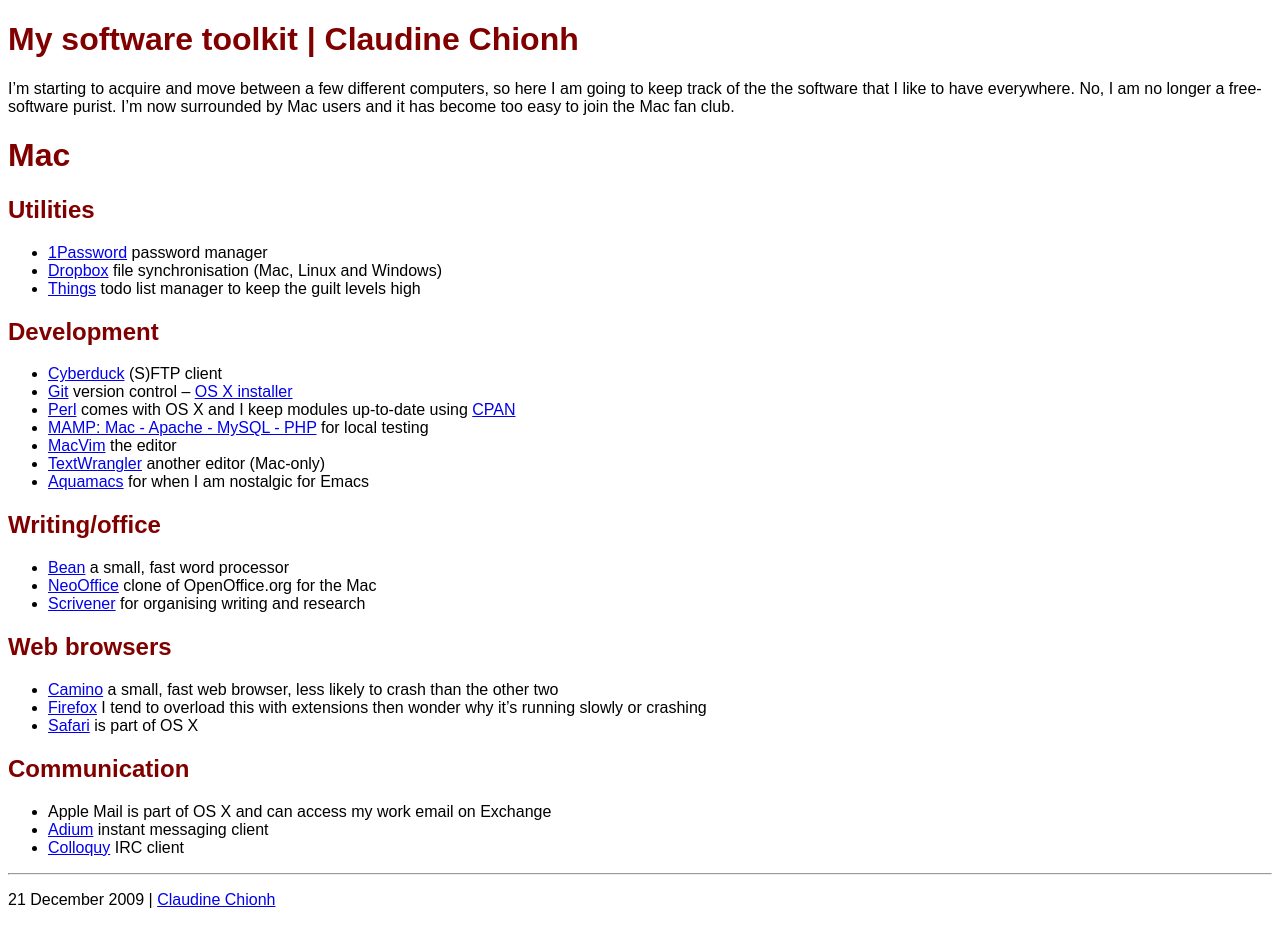
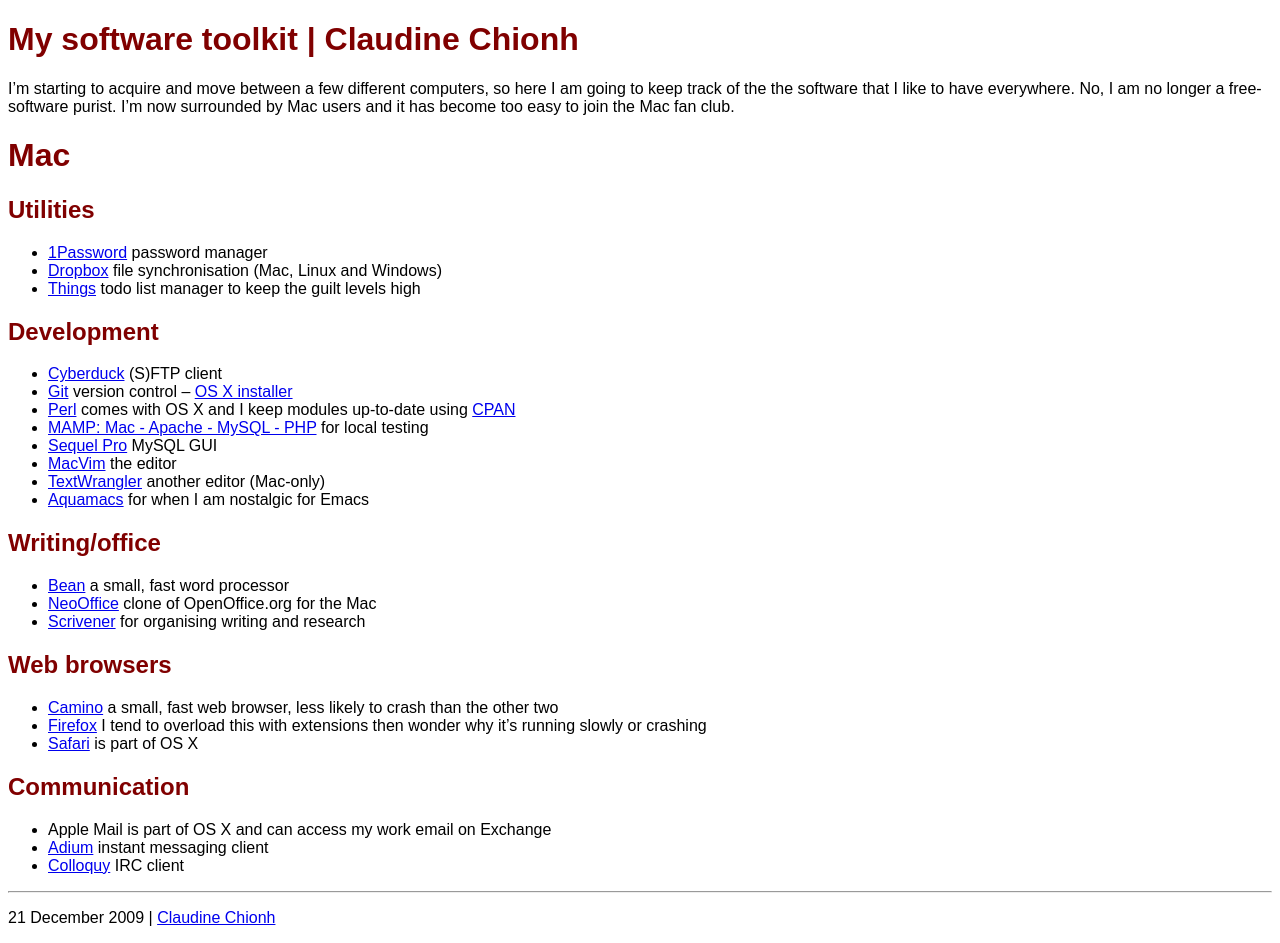
Before and after one commit to claudinec/claudinec.github.io, a Jekyll site: the page built from tools.markdown, in a window 1280 px wide. Built offline with Jekyll 4.4.1, drawn with Linux system fonts in a browser that asks for light colours.

Commit message:
sequel pro

```diff
--- a/tools.markdown
+++ b/tools.markdown
@@ -19,6 +19,7 @@
 * [Git](http://git-scm.com/) version control -- [OS X installer](http://code.google.com/p/git-osx-installer/)
 * [Perl](http://www.perl.org/) comes with OS X and I keep modules up-to-date using [CPAN](http://www.cpan.org/)
 * [MAMP: Mac - Apache - MySQL - PHP](http://mamp.info/en/mamp/index.html) for local testing
+* [Sequel Pro](http://www.sequelpro.com/) MySQL GUI
 * [MacVim](http://code.google.com/p/macvim/) the editor
 * [TextWrangler](http://www.barebones.com/products/textwrangler/) another editor (Mac-only)
 * [Aquamacs](http://aquamacs.org/) for when I am nostalgic for Emacs
```
